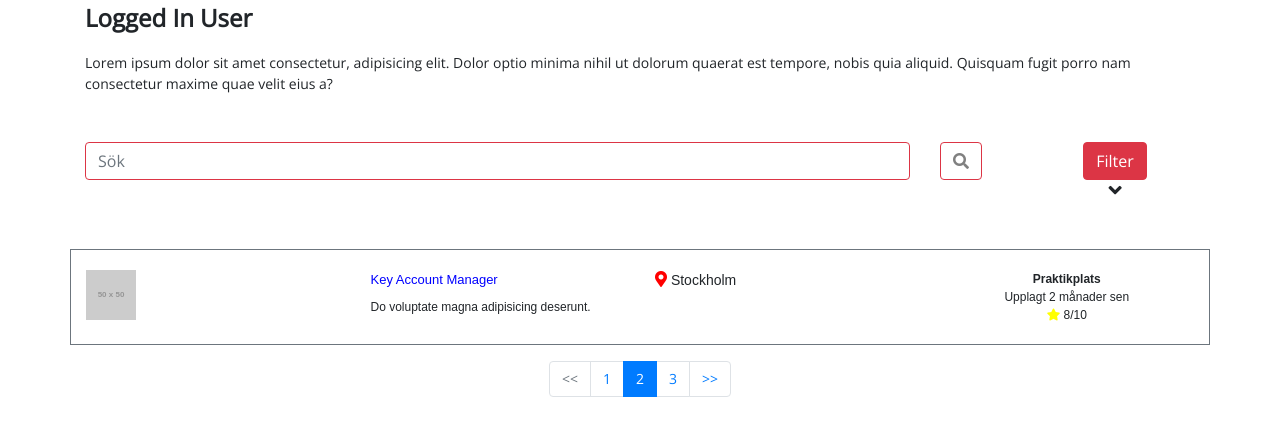
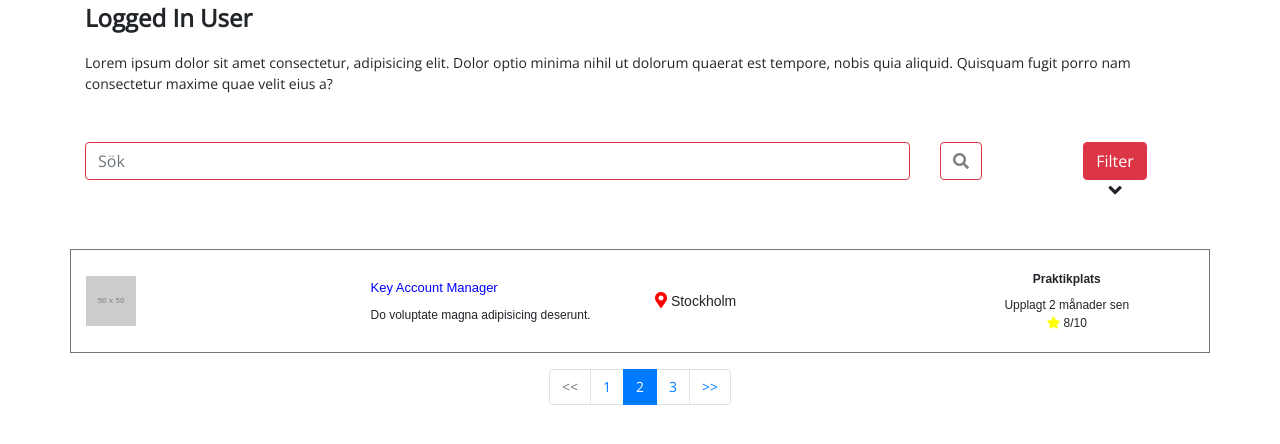
Before and after one commit to KaChr/lead-app, a React (Create React App) app: page /logged-in-user in a window 1280 px wide. Shown: the top 444 px of the page. Built offline with nearby package versions, Linux system fonts and the light colour scheme.

Commit message:
Fix vertical align middle in CompanyListing.js file

```diff
--- a/src/users/companyListing/CompanyListing.js
+++ b/src/users/companyListing/CompanyListing.js
@@ -10,8 +10,8 @@ class CompanyListing extends React.Component {
     render() {
         return (
             <div className="row mt-5 mb-3 border border-secondary company-listing-main">
-                <div className="col-3 company-listing-padding"><a href="http://placeholder.com"><img src="http://via.placeholder.com/50x50" alt="test" /></a></div>
-                <div className="col-3 company-listing-padding">
+                <div className="col-3 my-auto company-listing-padding"><a href="http://placeholder.com"><img src="http://via.placeholder.com/50x50" alt="test" /></a></div>
+                <div className="col-3 my-auto company-listing-padding">
                     <div className="row">
                         <div className="col-12">
                             <span className="company-listing-link" onClick={this.onModalButtonClick}>Key Account Manager</span>
@@ -21,13 +21,13 @@ class CompanyListing extends React.Component {
                         </div>
                     </div>
                 </div>
-                <div className="col-3 company-listing-padding company-listing-city"><i className="fa fa-map-marker-alt company-listing-icon"></i>&nbsp;Stockholm</div>
-                <div className="col-3 company-listing-padding company-listing-intern-positions">
+                <div className="col-3 my-auto company-listing-padding company-listing-city"><i className="fa fa-map-marker-alt company-listing-icon"></i>&nbsp;Stockholm</div>
+                <div className="col-3 my-auto company-listing-padding company-listing-intern-positions">
                     <div className="row">
                         <div className="col-12 text-center company-listing-bold">
                             Praktikplats
                         </div>
-                        <div className="col-12 text-center">
+                        <div className="col-12 mt-2 text-center">
                             Upplagt 2 månader sen
                         </div>
                         <div className="col-12 text-center">
```
